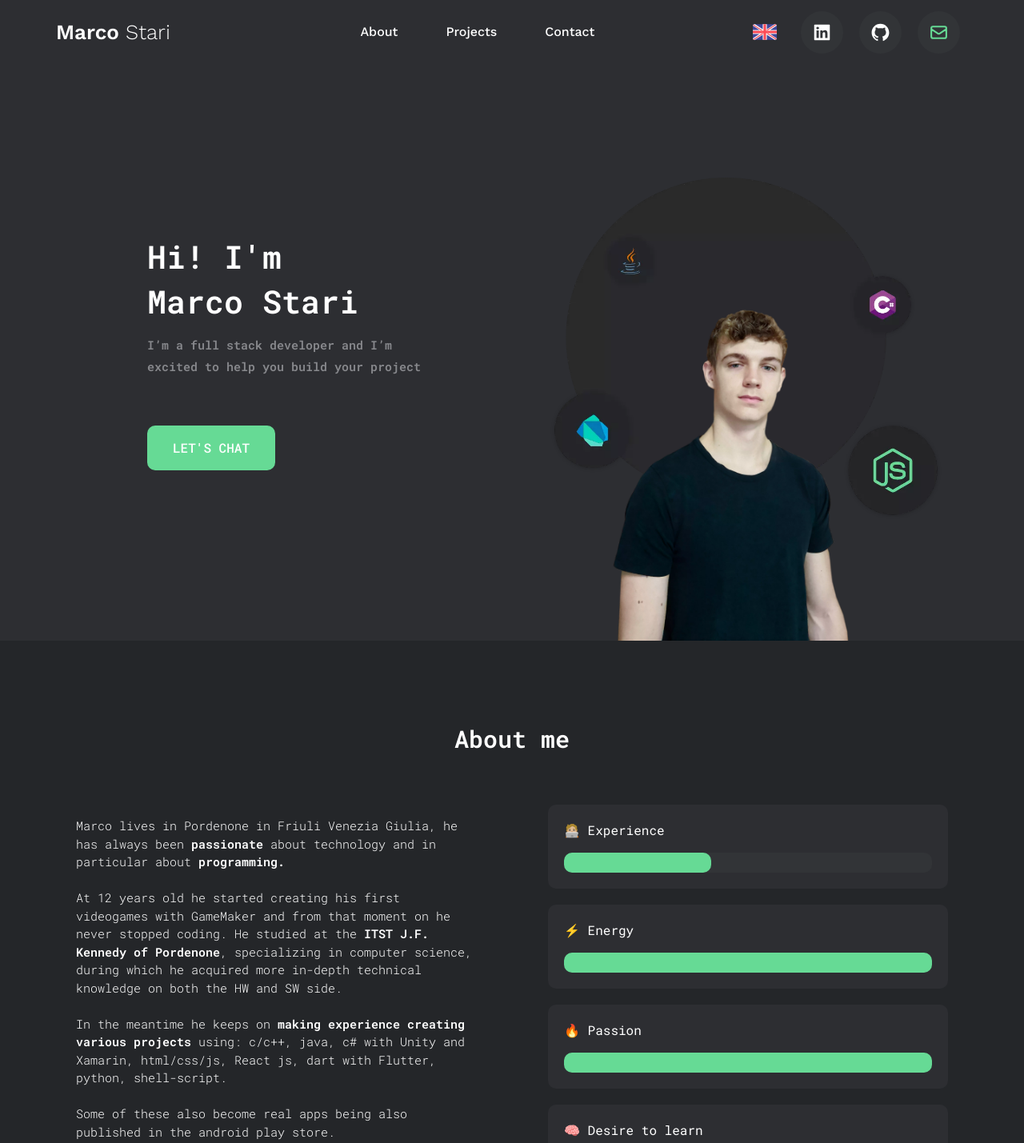
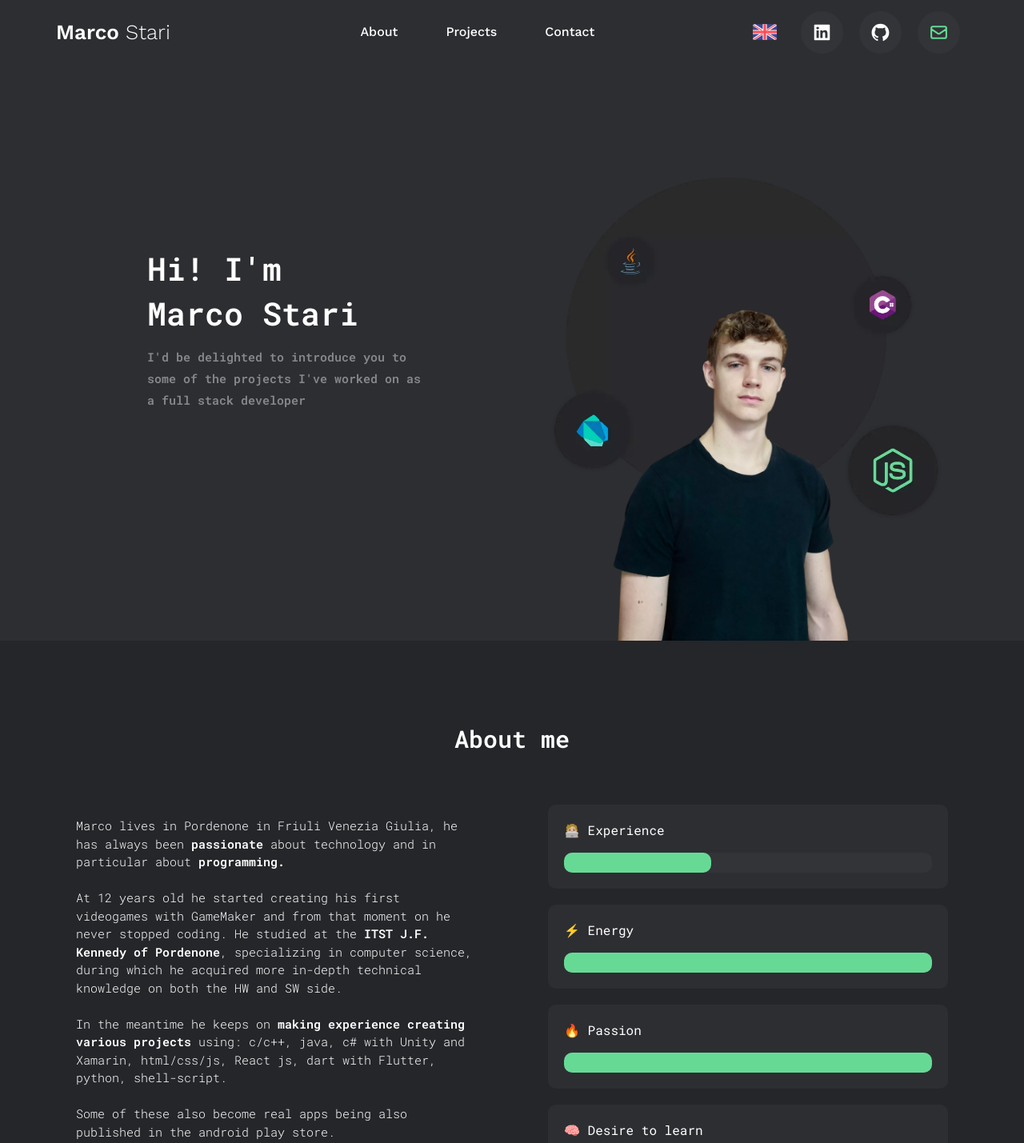
Before and after one commit to StariMarco/Portfolio, a React (Create React App) app: page / in a window 1280 px wide. Shown: the top 1429 px of the page at 80% size. Built offline with nearby package versions, Linux system fonts and the light colour scheme.

Commit message:
Akronos Technologies & Electrolux update

```diff
--- a/public/locales/en/translation.json
+++ b/public/locales/en/translation.json
@@ -5,12 +5,12 @@
   "contact": "Contact",
 
   "hero.title": "Hi! I'm <br> Marco Stari",
-  "hero.subtitle": "I’m a full stack developer and I’m excited to help you build your project",
+  "hero.subtitle": "I'd be delighted to introduce you to some of the projects I've worked on as a full stack developer",
   "hero.primary_button": "Let's chat",
   "hero.secondary_button": "Download Cv",
 
   "about.title": "About me",
-  "about.description": "Marco lives in Pordenone in Friuli Venezia Giulia, he has always been <strong>passionate</strong> about technology and in particular about <strong>programming.</strong><br><br>At 12 years old he started creating his first videogames with GameMaker and from that moment on he never stopped coding. He studied at the <strong>ITST J.F. Kennedy of Pordenone</strong>, specializing in computer science, during which he acquired more in-depth technical knowledge on both the HW and SW side.<br><br>In the meantime he keeps on <strong>making experience creating various projects</strong> using: c/c++, java, c# with Unity and Xamarin, html/css/js, React js, dart with Flutter, python, shell-script.<br><br>Some of these also become real apps being also published in the android play store.<br>Now he is ready to take the leap and <strong>create projects of larger scale.</strong>",
+  "about.description": "Marco lives in Pordenone in Friuli Venezia Giulia, he has always been <strong>passionate</strong> about technology and in particular about <strong>programming.</strong><br><br>At 12 years old he started creating his first videogames with GameMaker and from that moment on he never stopped coding. He studied at the <strong>ITST J.F. Kennedy of Pordenone</strong>, specializing in computer science, during which he acquired more in-depth technical knowledge on both the HW and SW side.<br><br>In the meantime he keeps on <strong>making experience creating various projects</strong> using: c/c++, java, c# with Unity and Xamarin, html/css/js, React js, dart with Flutter, python, shell-script.<br><br>Some of these also become real apps being also published in the android play store.<br>Now he is working at Electrolux in Porcia (PN) as an Akronos Technologies employee.",
   "experience": "🧑🏼‍💻 Experience",
   "energy": "⚡️ Energy",
   "passion": "🔥 Passion",
--- a/public/locales/it/translation.json
+++ b/public/locales/it/translation.json
@@ -5,12 +5,12 @@
   "contact": "Contattami",
 
   "hero.title": "Ciao! Sono <br> Marco Stari",
-  "hero.subtitle": "Sono uno sviluppatore full stack e non vedo l'ora di lavorare al tuo progetto",
+  "hero.subtitle": "Sarei felicissimo di presentarti alcuni dei progetti a cui ho lavorato come sviluppatore full stack",
   "hero.primary_button": "Contattami",
   "hero.secondary_button": "Scarica Cv",
 
   "about.title": "Chi sono",
-  "about.description": "Marco è un ragazzo che vive a Pordenone in Friuli Venezia Giulia, da sempre <strong>appassionato</strong> di tecnologia ed in particolare <strong>della programmazione</strong>.<br><br>A 12 anni inizia a creare i suoi primi videogiochi con GameMaker e da quel momento non smette più di programmare. Conduce gli studi al <strong>ITST J.F. Kennedy di Pordenone</strong>, indirizzo informatica, durante i quali acquisisce conoscenze tecniche più approfondite sia sul lato HW che sul lato SW.<br><br>Nel mentre continua a <strong>fare esperienza creando vari progetti</strong> usando: c/c++, java, c# con Unity e Xamarin, html/css/js, React js, dart con Flutter, python, shell-script.<br><br>Alcuni di questi diventano anche app vere e proprie venendo anche pubblicate nel play store android.<br>Ora è pronto a fare il salto di qualità e a <strong>creare progetti di scala maggiore.</strong>",
+  "about.description": "Marco è un ragazzo che vive a Pordenone in Friuli Venezia Giulia, da sempre <strong>appassionato</strong> di tecnologia ed in particolare <strong>della programmazione</strong>.<br><br>A 12 anni inizia a creare i suoi primi videogiochi con GameMaker e da quel momento non smette più di programmare. Conduce gli studi al <strong>ITST J.F. Kennedy di Pordenone</strong>, indirizzo informatica, durante i quali acquisisce conoscenze tecniche più approfondite sia sul lato HW che sul lato SW.<br><br>Nel mentre continua a <strong>fare esperienza creando vari progetti</strong> usando: c/c++, java, c# con Unity e Xamarin, html/css/js, React js, dart con Flutter, python, shell-script.<br><br>Alcuni di questi diventano anche app vere e proprie venendo anche pubblicate nel play store android.<br>Ora lavora in Electrolux a Porcia (PN) come dipendente di Akronos Technologies.",
   "experience": "🧑🏼‍💻 Esperienza",
   "energy": "⚡️ Energia",
   "passion": "🔥 Passione",
--- a/src/sections/hero/index.js
+++ b/src/sections/hero/index.js
@@ -1,7 +1,5 @@
 import React from "react";
 import {Trans} from "react-i18next";
-import {Link} from "react-scroll";
-import {NAV_BAR_HEIGHT} from "../../core/constants";
 import HeroImage from "./heroImage";
 
 const Hero = () => {
@@ -17,12 +15,15 @@ const Hero = () => {
               </Trans>
             </h1>
             <h5>
-              <Trans i18nKey="hero.subtitle">I’m a front-end developer and I’m excited to help you build your project</Trans>
+              <Trans i18nKey="hero.subtitle">
+                I'd be delighted to introduce you to some of the projects I've worked on as a full stack developer
+              </Trans>
+              {/* <Trans i18nKey="hero.subtitle">I’m a front-end developer and I’m excited to help you build your project</Trans> */}
             </h5>
             <div className="hero__buttons">
-              <Link className="btn btn--primary" to="contact" smooth={true} offset={-NAV_BAR_HEIGHT} duration={500}>
+              {/* <Link className="btn btn--primary" to="contact" smooth={true} offset={-NAV_BAR_HEIGHT} duration={500}>
                 <Trans i18nKey="hero.primary_button">Let's chat</Trans>
-              </Link>
+              </Link> */}
               {/* <a className="btn" href="#">
                 <Trans i18nKey="hero.secondary_button">Download Cv</Trans>
               </a> */}
```
